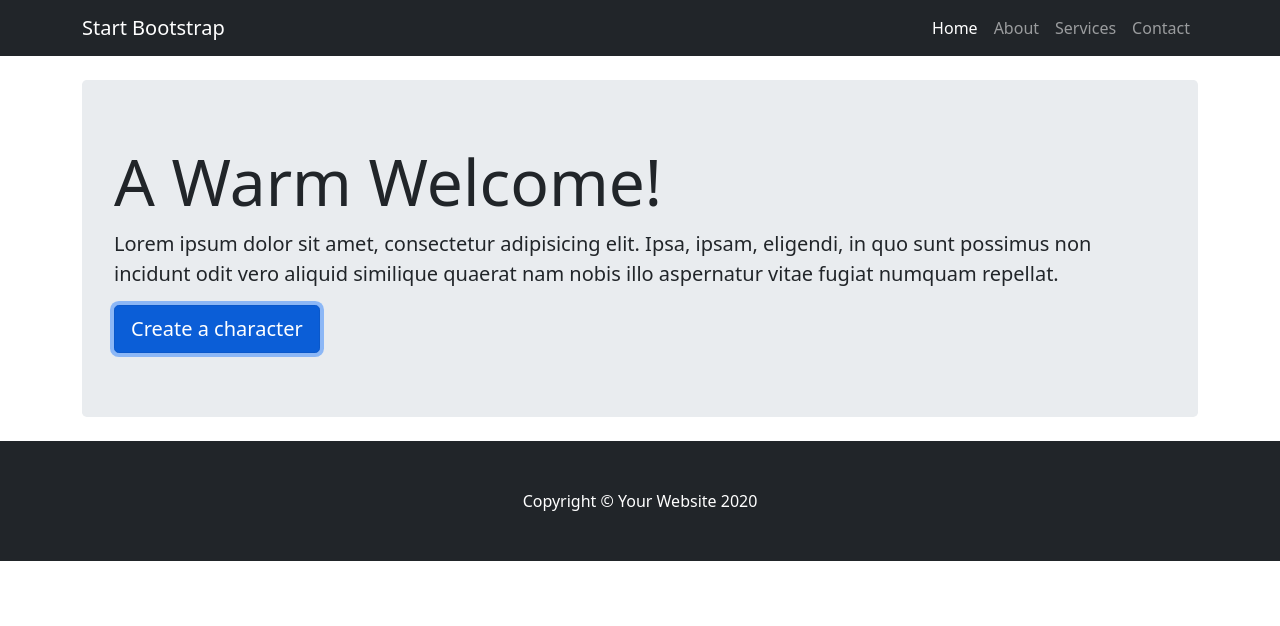
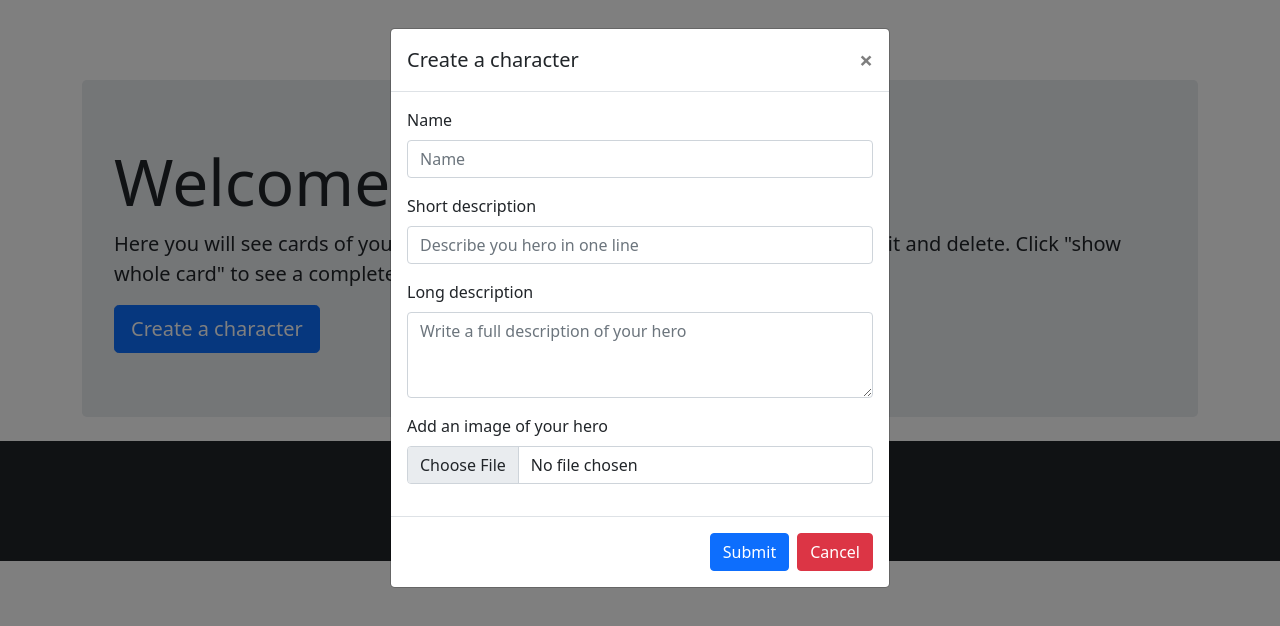
Before and after one commit to CharlotteMoureau/character-manager-js, a plain HTML site: page index.html in a window 1280 px wide. Both pictures are taken after a click on the link "Create a character". Drawn offline with nearby package versions, Linux system fonts and the light colour scheme; no server answers.

Commit message:
start create character

```diff
--- a/assets/script.js
+++ b/assets/script.js
@@ -11,8 +11,7 @@
 // }
 (() => {
 
-    const testId = new Array();
-
+    const characterId = new Array();
 
     // fetch API
     async function fetchApi() {
@@ -29,7 +28,7 @@
 
     // clone character's cards
     function displayCharactersCards(character) {
-        character.forEach(({ name, shortDescription, image, description, id}) => {
+        character.forEach(({ name, shortDescription, image, description, id }) => {
             const cardTemplate = document.querySelector('#template');
             const target = document.querySelector('#target');
             const cardClone = cardTemplate.cloneNode(true).content;
@@ -41,17 +40,9 @@
 
             target.appendChild(cardClone);
 
-            testId.push(id);
-
+            characterId.push(id);
         });
-            console.log(testId)
     }
-
-    ourApi.then(character => {
-        displayCharactersCards(character);
-        console.log(character);
-    })
-
 
     // collapse description
     function openCharacterCard() {
@@ -78,31 +69,45 @@
         }
     }
 
-    ourApi.then(() => {
-       openCharacterCard();
-    })
+    // form
+    function correctForm() {
+
+        document.getElementById('submit').addEventListener('click', function () {
+            const nameModal = document.querySelector('#input-name').value;
+            const shortDescriptionModal = document.querySelector('#input-short-description').value;
+            const longDescriptionModal = document.querySelector('#input-long-description').value;
+
+
+
+            // regex to check if there are any spaces
+            if (nameModal === null || nameModal.match(/^ *$/) !== null
+                && shortDescriptionModal === null || shortDescriptionModal.match(/^ *$/) !== null
+                && longDescriptionModal === null || longDescriptionModal.match(/^ *$/) !== null) {
+                console.log('coucou');
+            } else {
+                console.log('salut');
+            }
+
+            // if( document.getElementById("fileFieldId").files.length == 0 ){
+            //     alert("Please Attach File");
+            // }
+        });
+    }
 
     //create a character
 
-    // // function refresh
-
-
-
     // delete a character
-    function deleteCharacter(){
+    function deleteCharacter() {
         const deleteButton = document.getElementsByClassName('delete');
-        let test;
-
+        let askToConfirm;
 
         for (let i = 0; i < deleteButton.length; i++) {
             deleteButton[i].addEventListener('click', async function () {
 
+                askToConfirm = confirm('are you sure you want to delete this character?');
 
-                test = confirm('are you sure you want to delete this character?');
-
-                if(test == true ){
-                    const id = testId[i];
-                    console.log(id)
+                if (askToConfirm == true) {
+                    const id = characterId[i];
 
                     try {
                         const response = await fetch(`https://character-database.becode.xyz/characters/${id}`, {
@@ -119,24 +124,20 @@
                     } catch (error) {
                         console.error(error);
                     }
-
-
-
-                }else{
-
+                } else {
                     alert('This character has not been deleted');
                 }
-
-
             });
         };
+    }
 
-
-     }
-     ourApi.then(() => {
-        deleteCharacter();
-     })
     // edit a character
 
     // /!\ ne pas oublier de ne "rien" mettre dans les champs pour que ce soit pris en compte
+    ourApi.then(character => {
+        displayCharactersCards(character);
+        openCharacterCard();
+        deleteCharacter();
+        correctForm();
+    })
 })();
--- a/index.html
+++ b/index.html
@@ -22,46 +22,16 @@
 </head>
 
 <body>
-
-  <!-- Navigation -->
-  <nav class="navbar navbar-expand-lg navbar-dark bg-dark fixed-top">
-    <div class="container">
-      <a class="navbar-brand" href="#">Start Bootstrap</a>
-      <button class="navbar-toggler" type="button" data-toggle="collapse" data-target="#navbarResponsive"
-        aria-controls="navbarResponsive" aria-expanded="false" aria-label="Toggle navigation">
-        <span class="navbar-toggler-icon"></span>
-      </button>
-      <div class="collapse navbar-collapse" id="navbarResponsive">
-        <ul class="navbar-nav ml-auto">
-          <li class="nav-item active">
-            <a class="nav-link" href="#">Home
-              <span class="sr-only">(current)</span>
-            </a>
-          </li>
-          <li class="nav-item">
-            <a class="nav-link" href="#">About</a>
-          </li>
-          <li class="nav-item">
-            <a class="nav-link" href="#">Services</a>
-          </li>
-          <li class="nav-item">
-            <a class="nav-link" href="#">Contact</a>
-          </li>
-        </ul>
-      </div>
-    </div>
-  </nav>
-
   <!-- Page Content -->
   <div class="container">
 
     <!-- Jumbotron Header -->
     <header class="jumbotron my-4">
-      <h1 class="display-3">A Warm Welcome!</h1>
-      <p class="lead">Lorem ipsum dolor sit amet, consectetur adipisicing elit. Ipsa, ipsam, eligendi, in quo sunt
-        possimus non incidunt odit vero aliquid similique quaerat nam nobis illo aspernatur vitae fugiat numquam
-        repellat.</p>
-      <a href="#" class="btn btn-primary btn-lg" id="create">Create a character</a>
+      <h1 class="display-3">Welcome comic fan!</h1>
+      <p class="lead">Here you will see cards of your favourite comics' characters that you can create, edit and delete.
+        Click "show whole card" to see a complete description of the chosen character.</p>
+      <a href="#" class="btn btn-primary btn-lg" id="create" data-toggle="modal" data-target="#create-modal">Create a
+        character</a>
 
     </header>
 
@@ -78,7 +48,7 @@
               <h4 class="card-title name-for-modal" id="name"> </h4>
               <p class="card-text short-for-modal" id="short-description"> </p>
               <a class="btn btn-white border border-secondary long-description-button" data-toggle="modal"
-                data-target="#exampleModal">Show
+                data-target="#open-modal">Show
                 whole card</a>
               <p class="card-text text-justify pt-3 long-for-modal" id="long-description" style="display: none;"> </p>
             </div>
@@ -90,11 +60,10 @@
       </template>
     </div>
     <!-- /.row -->
+
     <!-- modal -->
-    <!-- Button trigger modal -->
-
     <!-- Modal open character -->
-    <div class="modal fade" id="exampleModal" tabindex="-1" role="dialog" aria-labelledby="exampleModalLabel"
+    <div class="modal fade" id="open-modal" tabindex="-1" role="dialog" aria-labelledby="exampleModalLabel"
       aria-hidden="true">
       <div class="modal-dialog" role="document">
         <div class="modal-content">
@@ -114,32 +83,52 @@
         </div>
       </div>
     </div>
-
-
     <!-- /modal open character -->
 
-    <!-- /modal edit character -->
-    <!-- <div class="modal fade" id="exampleModal" tabindex="-1" role="dialog" aria-labelledby="exampleModalLabel"
+    <!-- modal create character -->
+    <div class="modal fade" id="create-modal" tabindex="-1" role="dialog" aria-labelledby="exampleModalLabel"
       aria-hidden="true">
       <div class="modal-dialog" role="document">
         <div class="modal-content">
           <div class="modal-header">
-            <h5 class="modal-title" id="exampleModalLabel">Modal title</h5>
+            <h5 class="modal-title" id="exampleModalLabel">Create a character</h5>
             <button type="button" class="close" data-dismiss="modal" aria-label="Close">
               <span aria-hidden="true">&times;</span>
             </button>
           </div>
+
           <div class="modal-body">
-            ...
+            <div class="form-group">
+              <label for="input-name">Name</label>
+              <input type="text" class="form-control" id="input-name" placeholder="Name">
+            </div>
+
+            <div class="form-group">
+              <label for="input-short-description">Short description</label>
+              <input type="text" class="form-control" id="input-short-description"
+                placeholder="Describe you hero in one line">
+            </div>
+
+            <div class="form-group">
+              <label for="input-long-description" class="form-label">Long description</label>
+              <textarea class="form-control" id="input-long-description" rows="3"
+                placeholder="Write a full description of your hero"></textarea>
+            </div>
+
+            <div class="mb-3">
+              <label for="input-image" class="form-label" id="input-image" accept=".jpg, .jpeg, .png" file>Add an image
+                of your hero</label>
+              <input class="form-control" type="file" id="input-image">
+            </div>
           </div>
           <div class="modal-footer">
-            <button type="button" class="btn btn-secondary" data-dismiss="modal">Close</button>
-            <button type="button" class="btn btn-primary">Save changes</button>
+            <button type="button" class="btn btn-primary" id="submit">Submit</button>
+            <button type="button" class="btn btn-danger" data-dismiss="modal">Cancel</button>
           </div>
         </div>
       </div>
-    </div> -->
-    <!-- /modal edit character -->
+    </div>
+    <!-- /modal create character -->
 
   </div>
   <!-- /.container -->
```
Also changed, not shown: README.md.
